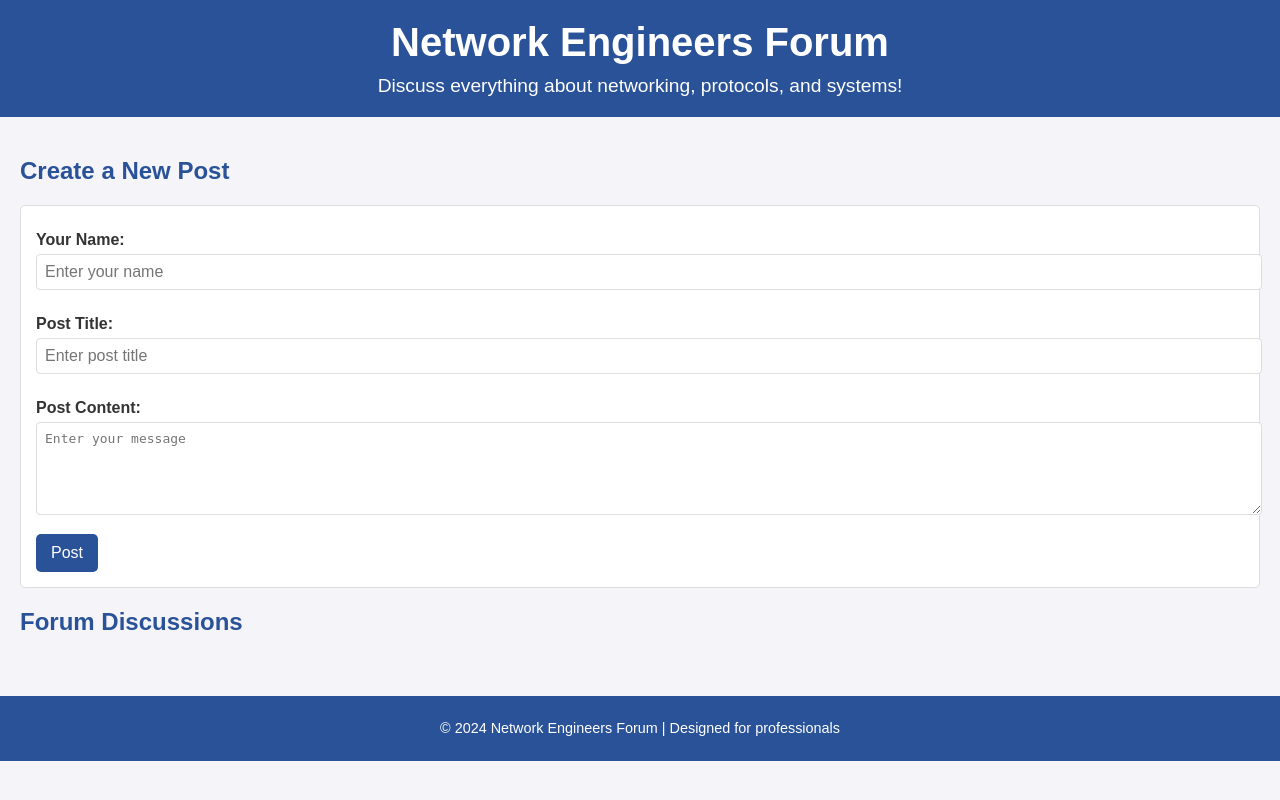
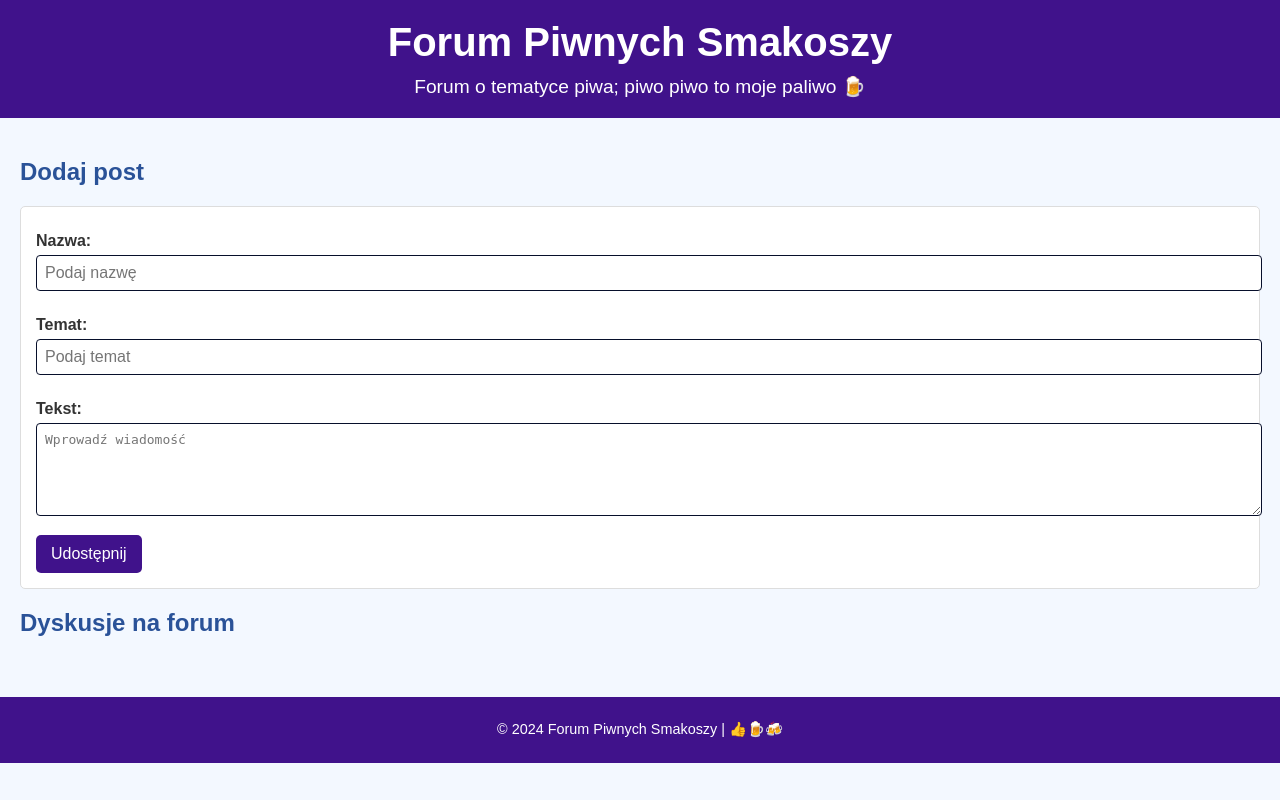
Before and after one commit to BRUNIXXXXX/Projekt_I24_forum, a Django app: page /forum/ in a window 1280 px wide. Run offline with Django 5.2, Linux system fonts and the light colour scheme; data that the repository does not hold is empty.

Commit message:
Working daber app

```diff
--- a/controler/controler/templates/forum.html
+++ b/controler/controler/templates/forum.html
@@ -6,36 +6,36 @@
 <head>
     <meta charset="UTF-8">
     <meta name="viewport" content="width=device-width, initial-scale=1.0">
-    <title>Network Engineers Forum</title>
+    <title>Forum Piwnych Smakoszy</title>
     <link rel="stylesheet" href="{% static "controler/style.css" %}">
 </head>
 <body>
     <header>
-        <h1>Network Engineers Forum</h1>
-        <p>Discuss everything about networking, protocols, and systems!</p>
+        <h1>Forum Piwnych Smakoszy</h1>
+        <p>Forum o tematyce piwa; piwo piwo to moje paliwo 🍺</p>
     </header>
 
     <main>
         <!-- Form to add new posts -->
         <section class="new-post">
-            <h2>Create a New Post</h2>
+            <h2>Dodaj post</h2>
             <form id="postForm">
-                <label for="username">Your Name:</label>
-                <input type="text" id="username" placeholder="Enter your name" required>
+                <label for="username">Nazwa:</label>
+                <input type="text" id="username" placeholder="Podaj nazwę" required>
 
-                <label for="topic">Post Title:</label>
-                <input type="text" id="topic" placeholder="Enter post title" required>
+                <label for="topic">Temat:</label>
+                <input type="text" id="topic" placeholder="Podaj temat" required>
 
-                <label for="message">Post Content:</label>
-                <textarea id="message" rows="5" placeholder="Enter your message" required></textarea>
+                <label for="message">Tekst:</label>
+                <textarea id="message" rows="5" placeholder="Wprowadź wiadomość" required></textarea>
 
-                <button type="submit">Post</button>
+                <button type="submit">Udostępnij</button>
             </form>
         </section>
 
         <!-- Section to display posts -->
         <section class="posts">
-            <h2>Forum Discussions</h2>
+            <h2>Dyskusje na forum</h2>
             <div id="postContainer">
                 <!-- Posts will be dynamically loaded here -->
             </div>
@@ -47,7 +47,7 @@
     </main>
 
     <footer>
-        <p>&copy; 2024 Network Engineers Forum | Designed for professionals</p>
+        <p>&copy; 2024 Forum Piwnych Smakoszy | 👍🍺🍻</p>
     </footer>
 
     <script src="{% static "controler/script.js" %}"></script>
--- a/controler/controler/urls.py
+++ b/controler/controler/urls.py
@@ -21,6 +21,7 @@ from . import views
 urlpatterns = [
     path('admin/', admin.site.urls),
     path('forum/', views.forum, name='forum'),
+    path('', views.forum, name='forum'),
     path('api/comments/', views.get_comments, name='get_comments'),
     path('api/comments/add/', views.add_comment, name='add_comment'),
     path('api/comments/<int:comment_id>/reply/', views.add_reply, name='add_reply'),
--- a/controler/controler/views.py
+++ b/controler/controler/views.py
@@ -16,6 +16,7 @@ def get_comments(request):
                 "username": comment.username,
                 "topic": comment.topic,
                 "message": comment.message,
+                "id": comment.id,
                 "date": comment.date_posted.strftime("%Y-%m-%d %H:%M:%S"),
             }
             for comment in comments
@@ -40,7 +41,10 @@ def add_comment(request):
 def add_reply(request, comment_id):
     if request.method == "POST":
         data = json.loads(request.body)
-        parent_comment = get_object_or_404(Comment, id=comment_id)
+        try:
+            parent_comment = Comment.objects.get(id=comment_id)
+        except:
+            raise Http404("Comment not found")
         reply = Comment.objects.create(
             username=data.get("username"),
             topic=parent_comment.topic,  # Inherit topic from parent
@@ -53,6 +57,9 @@ def add_reply(request, comment_id):
 @csrf_exempt
 def delete_comment(request, comment_id):
     if request.method == "DELETE":
-        comment = get_object_or_404(Comment, id=comment_id)
+        try:
+            comment = Comment.objects.get(id=comment_id)
+        except Comment.DoesNotExist:
+            raise Http404("Comment not found")
         comment.delete()
         return JsonResponse({"message": "Comment deleted successfully!"})
--- a/controler/static/controler/script.js
+++ b/controler/static/controler/script.js
@@ -20,11 +20,14 @@ function addCommentToDOM(comment) {
     postElement.classList.add('post');
     postElement.innerHTML = `
         <h3>${comment.topic}</h3>
-        <p class="meta">By ${comment.username} on ${comment.date}</p>
+        <p class="meta">Przez ${comment.username} -> ${comment.date}</p>
         <p>${comment.message}</p>
-        <button class="reply-btn" data-id="${comment.id}">Reply</button>
-        <button class="delete-btn" data-id="${comment.id}">Delete</button>
+        <button class="reply-btn" data-id="${comment.id}">Odpowiedz</button>
+        <button class="delete-btn" data-id="${comment.id}">Usuń</button>
     `;
+    if(!(comment.username == "Anonymous")) {
+        postElement.style.backgroundColor = "#DFF5FF";
+    }
     postContainer.prepend(postElement);
 
     postElement.querySelector('.reply-btn').addEventListener('click', handleReply);
@@ -95,6 +98,7 @@ function handleReply(event) {
             loadComments();  // Reload comments to include the new reply
         });
     }
+    const rep = document.querySelector("")
 }
 
 function handleDelete(event) {
--- a/controler/static/controler/style.css
+++ b/controler/static/controler/style.css
@@ -3,12 +3,12 @@ body {
     font-family: Arial, sans-serif;
     margin: 0;
     padding: 0;
-    background-color: #f4f4f9;
+    background-color: #F3F8FF;
     color: #333;
 }
 
 header {
-    background-color: #2a5298;
+    background-color: #40128B;
     color: white;
     text-align: center;
     padding: 20px 0;
@@ -51,13 +51,13 @@ form input, form textarea {
     width: 100%;
     padding: 8px;
     margin: 5px 0 15px;
-    border: 1px solid #ddd;
+    border: 1px solid #070F2B;
     border-radius: 4px;
     font-size: 1em;
 }
 
 form button {
-    background-color: #2a5298;
+    background-color: #40128B;
     color: white;
     padding: 10px 15px;
     border: none;
@@ -67,7 +67,7 @@ form button {
 }
 
 form button:hover {
-    background-color: #1d3e6f;
+    background-color: #6528F7;
 }
 
 /* Posts styles */
@@ -101,7 +101,7 @@ form button:hover {
 footer {
     text-align: center;
     padding: 10px 0;
-    background-color: #2a5298;
+    background-color: #40128B;
     color: white;
     margin-top: 20px;
     font-size: 0.9em;
@@ -110,7 +110,7 @@ footer {
 .post button {
     margin-top: 10px;
     margin-right: 10px;
-    background-color: #4caf50;
+    background-color: #3EC70B;
     color: white;
     border: none;
     border-radius: 5px;
@@ -119,7 +119,7 @@ footer {
 }
 
 .post button.delete-btn {
-    background-color: #f44336;
+    background-color: #F90716;
 }
 
 .post button:hover {
```
Also changed, not shown: controler/controler/manage.py (added, +22 -0 lines), 2 other files.
